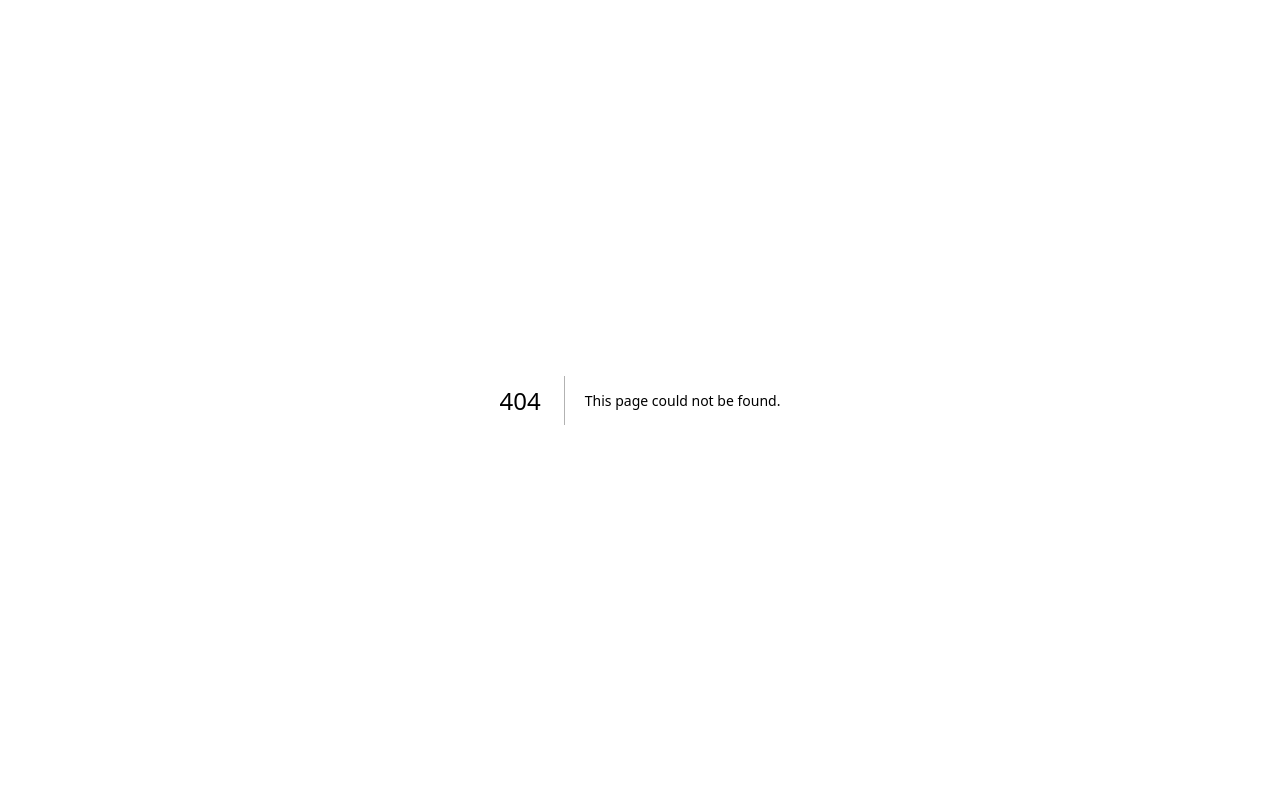
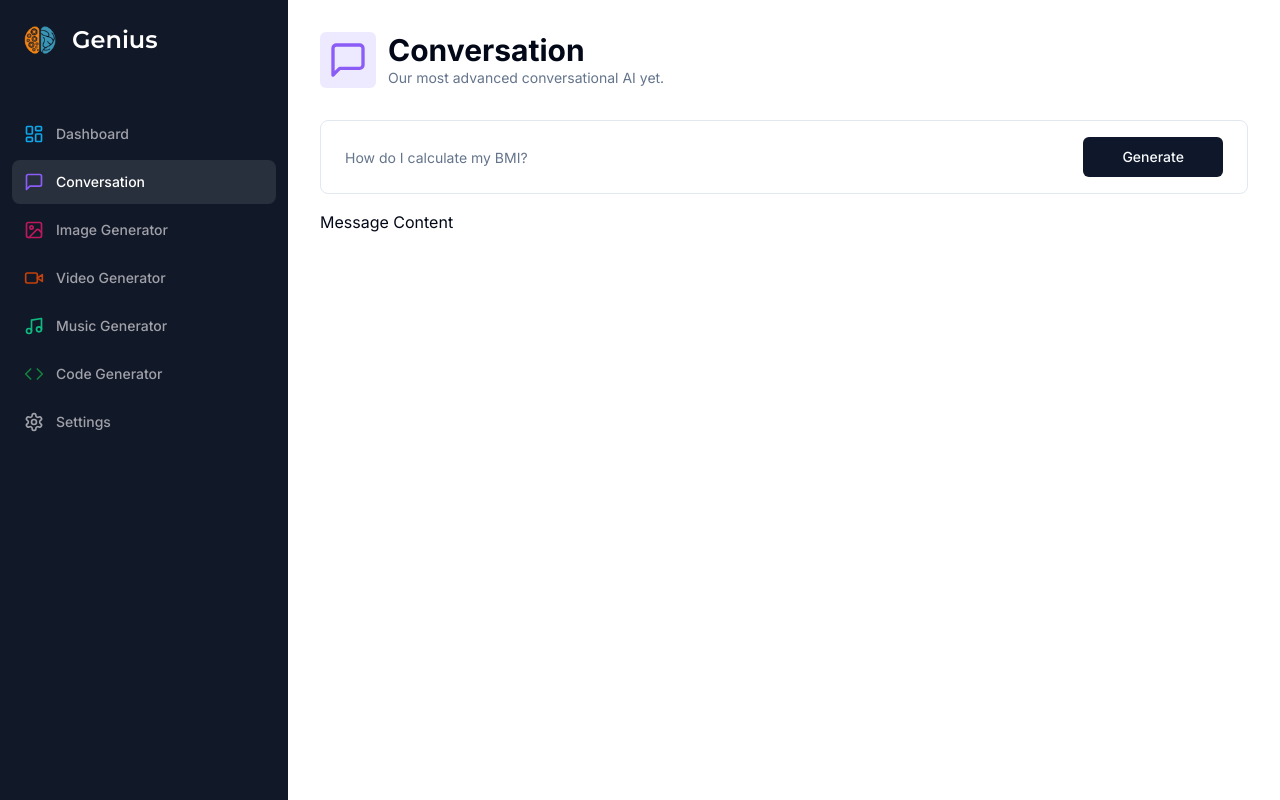
Before and after one commit to magnokf/genius-app, a Next.js app: page /conversation in a window 1280 px wide. Before the commit this address had no page. Built offline with nearby package versions, Linux system fonts and the light colour scheme.

Commit message:
feat: implements conversation UI

```diff
--- /dev/null
+++ b/app/(dashboard)/(routes)/conversation/constants.ts
@@ -0,0 +1,5 @@
+import * as z from 'zod';
+
+export const formSchema = z.object({
+    prompt: z.string().nonempty({ message: 'Prompt is required' }),
+});
--- /dev/null
+++ b/app/(dashboard)/(routes)/conversation/page.tsx
@@ -0,0 +1,82 @@
+"use client"
+import * as z from "zod";
+
+import {Heading} from "@/components/heading";
+import {MessageSquare} from "lucide-react";
+import {useForm} from "react-hook-form";
+
+import {formSchema} from "./constants";
+import {zodResolver} from "@hookform/resolvers/zod";
+import {Form, FormControl, FormField, FormItem} from "@/components/ui/form";
+import {Input} from "@/components/ui/input";
+import {Button} from "@/components/ui/button";
+
+
+const ConversationPage = () => {
+    const form = useForm<z.infer<typeof formSchema>>({
+        resolver: zodResolver(formSchema),
+        defaultValues: {
+            prompt: "",
+        }
+    })
+
+    const isLoading = form.formState.isSubmitting;
+
+    const onSubmit = async (values: z.infer<typeof formSchema>) => {
+        // await new Promise((resolve) => setTimeout(resolve, 1000));
+        console.log(values);
+    }
+
+    return (
+        <div>
+            <Heading
+                title="Conversation"
+                description="Our most advanced conversational AI yet."
+                icon={MessageSquare}
+                iconColor="text-violet-500"
+                bgColor="bg-violet-100"
+            />
+            <div className="px-4 lg:px-8">
+                <div>
+                    <Form {...form}>
+                        <form
+                            onSubmit={form.handleSubmit(onSubmit)}
+                            className="rounded-lg border w-full p-4 px-3 md:px-6 focus-within:shadow-sm grid grid-cols-12 gap-2"
+                        >
+                            <FormField
+                                name="prompt"
+                                render={({field}) => (
+                                    <FormItem className="col-span-12 lg:col-span-10">
+                                        <FormControl className="m-0 p-0">
+                                            <Input
+                                                className="border-0 focus-visible:ring-0 focus-visible:ring-transparent focus:outline-none"
+                                                disabled={isLoading}
+                                                placeholder="How do I calculate my BMI?"
+                                                {...field}
+                                            />
+                                        </FormControl>
+                                    </FormItem>
+
+                                )}
+
+                            />
+                            <Button
+                                type="submit"
+                                className="col-span-12 lg:col-span-2 w-full"
+                                disabled={isLoading}
+                            >
+                               Generate
+                            </Button>
+                        </form>
+                    </Form>
+                </div>
+                <div className="space-y-4 mt-4">
+                    Message Content
+                </div>
+
+            </div>
+        </div>
+    );
+};
+
+export default ConversationPage;
--- /dev/null
+++ b/components/heading.tsx
@@ -0,0 +1,34 @@
+import {LucideIcon} from "lucide-react";
+import {cn} from "@/lib/utils";
+
+interface HeadingProps {
+    title: string;
+    description: string;
+    icon: LucideIcon;
+    iconColor?: string;
+    bgColor?: string;
+
+}
+
+export const Heading = (
+    {
+        title,
+        description,
+        icon: Icon,
+        iconColor,
+        bgColor
+    }: HeadingProps) => {
+    return (
+        <div className="px-4 lg:px-8 flex items-center gap-x-3 mb-8">
+            <div className={cn("p-2 w-fit rounded-md", bgColor)}>
+                <Icon className={cn("w-10 h-10", iconColor)}/>
+            </div>
+            <div>
+                <h2 className="text-3xl font-bold">{title}</h2>
+                <p className="text-sm text-muted-foreground">{description}</p>
+            </div>
+        </div>
+    );
+};
+
+export default Heading;
--- /dev/null
+++ b/components/ui/form.tsx
@@ -0,0 +1,176 @@
+import * as React from "react"
+import * as LabelPrimitive from "@radix-ui/react-label"
+import { Slot } from "@radix-ui/react-slot"
+import {
+  Controller,
+  ControllerProps,
+  FieldPath,
+  FieldValues,
+  FormProvider,
+  useFormContext,
+} from "react-hook-form"
+
+import { cn } from "@/lib/utils"
+import { Label } from "@/components/ui/label"
+
+const Form = FormProvider
+
+type FormFieldContextValue<
+  TFieldValues extends FieldValues = FieldValues,
+  TName extends FieldPath<TFieldValues> = FieldPath<TFieldValues>
+> = {
+  name: TName
+}
+
+const FormFieldContext = React.createContext<FormFieldContextValue>(
+  {} as FormFieldContextValue
+)
+
+const FormField = <
+  TFieldValues extends FieldValues = FieldValues,
+  TName extends FieldPath<TFieldValues> = FieldPath<TFieldValues>
+>({
+  ...props
+}: ControllerProps<TFieldValues, TName>) => {
+  return (
+    <FormFieldContext.Provider value={{ name: props.name }}>
+      <Controller {...props} />
+    </FormFieldContext.Provider>
+  )
+}
+
+const useFormField = () => {
+  const fieldContext = React.useContext(FormFieldContext)
+  const itemContext = React.useContext(FormItemContext)
+  const { getFieldState, formState } = useFormContext()
+
+  const fieldState = getFieldState(fieldContext.name, formState)
+
+  if (!fieldContext) {
+    throw new Error("useFormField should be used within <FormField>")
+  }
+
+  const { id } = itemContext
+
+  return {
+    id,
+    name: fieldContext.name,
+    formItemId: `${id}-form-item`,
+    formDescriptionId: `${id}-form-item-description`,
+    formMessageId: `${id}-form-item-message`,
+    ...fieldState,
+  }
+}
+
+type FormItemContextValue = {
+  id: string
+}
+
+const FormItemContext = React.createContext<FormItemContextValue>(
+  {} as FormItemContextValue
+)
+
+const FormItem = React.forwardRef<
+  HTMLDivElement,
+  React.HTMLAttributes<HTMLDivElement>
+>(({ className, ...props }, ref) => {
+  const id = React.useId()
+
+  return (
+    <FormItemContext.Provider value={{ id }}>
+      <div ref={ref} className={cn("space-y-2", className)} {...props} />
+    </FormItemContext.Provider>
+  )
+})
+FormItem.displayName = "FormItem"
+
+const FormLabel = React.forwardRef<
+  React.ElementRef<typeof LabelPrimitive.Root>,
+  React.ComponentPropsWithoutRef<typeof LabelPrimitive.Root>
+>(({ className, ...props }, ref) => {
+  const { error, formItemId } = useFormField()
+
+  return (
+    <Label
+      ref={ref}
+      className={cn(error && "text-destructive", className)}
+      htmlFor={formItemId}
+      {...props}
+    />
+  )
+})
+FormLabel.displayName = "FormLabel"
+
+const FormControl = React.forwardRef<
+  React.ElementRef<typeof Slot>,
+  React.ComponentPropsWithoutRef<typeof Slot>
+>(({ ...props }, ref) => {
+  const { error, formItemId, formDescriptionId, formMessageId } = useFormField()
+
+  return (
+    <Slot
+      ref={ref}
+      id={formItemId}
+      aria-describedby={
+        !error
+          ? `${formDescriptionId}`
+          : `${formDescriptionId} ${formMessageId}`
+      }
+      aria-invalid={!!error}
+      {...props}
+    />
+  )
+})
+FormControl.displayName = "FormControl"
+
+const FormDescription = React.forwardRef<
+  HTMLParagraphElement,
+  React.HTMLAttributes<HTMLParagraphElement>
+>(({ className, ...props }, ref) => {
+  const { formDescriptionId } = useFormField()
+
+  return (
+    <p
+      ref={ref}
+      id={formDescriptionId}
+      className={cn("text-sm text-muted-foreground", className)}
+      {...props}
+    />
+  )
+})
+FormDescription.displayName = "FormDescription"
+
+const FormMessage = React.forwardRef<
+  HTMLParagraphElement,
+  React.HTMLAttributes<HTMLParagraphElement>
+>(({ className, children, ...props }, ref) => {
+  const { error, formMessageId } = useFormField()
+  const body = error ? String(error?.message) : children
+
+  if (!body) {
+    return null
+  }
+
+  return (
+    <p
+      ref={ref}
+      id={formMessageId}
+      className={cn("text-sm font-medium text-destructive", className)}
+      {...props}
+    >
+      {body}
+    </p>
+  )
+})
+FormMessage.displayName = "FormMessage"
+
+export {
+  useFormField,
+  Form,
+  FormItem,
+  FormLabel,
+  FormControl,
+  FormDescription,
+  FormMessage,
+  FormField,
+}
--- /dev/null
+++ b/components/ui/input.tsx
@@ -0,0 +1,25 @@
+import * as React from "react"
+
+import { cn } from "@/lib/utils"
+
+export interface InputProps
+  extends React.InputHTMLAttributes<HTMLInputElement> {}
+
+const Input = React.forwardRef<HTMLInputElement, InputProps>(
+  ({ className, type, ...props }, ref) => {
+    return (
+      <input
+        type={type}
+        className={cn(
+          "flex h-10 w-full rounded-md border border-input bg-background px-3 py-2 text-sm ring-offset-background file:border-0 file:bg-transparent file:text-sm file:font-medium placeholder:text-muted-foreground focus-visible:outline-none focus-visible:ring-2 focus-visible:ring-ring focus-visible:ring-offset-2 disabled:cursor-not-allowed disabled:opacity-50",
+          className
+        )}
+        ref={ref}
+        {...props}
+      />
+    )
+  }
+)
+Input.displayName = "Input"
+
+export { Input }
--- /dev/null
+++ b/components/ui/label.tsx
@@ -0,0 +1,26 @@
+"use client"
+
+import * as React from "react"
+import * as LabelPrimitive from "@radix-ui/react-label"
+import { cva, type VariantProps } from "class-variance-authority"
+
+import { cn } from "@/lib/utils"
+
+const labelVariants = cva(
+  "text-sm font-medium leading-none peer-disabled:cursor-not-allowed peer-disabled:opacity-70"
+)
+
+const Label = React.forwardRef<
+  React.ElementRef<typeof LabelPrimitive.Root>,
+  React.ComponentPropsWithoutRef<typeof LabelPrimitive.Root> &
+    VariantProps<typeof labelVariants>
+>(({ className, ...props }, ref) => (
+  <LabelPrimitive.Root
+    ref={ref}
+    className={cn(labelVariants(), className)}
+    {...props}
+  />
+))
+Label.displayName = LabelPrimitive.Root.displayName
+
+export { Label }
--- a/package.json
+++ b/package.json
@@ -10,7 +10,9 @@
   },
   "dependencies": {
     "@clerk/nextjs": "^4.23.1",
+    "@hookform/resolvers": "^3.1.1",
     "@radix-ui/react-dialog": "^1.0.4",
+    "@radix-ui/react-label": "^2.0.2",
     "@radix-ui/react-slot": "^1.0.2",
     "@types/node": "20.4.5",
     "@types/react": "18.2.17",
@@ -25,9 +27,11 @@
     "postcss": "8.4.27",
     "react": "18.2.0",
     "react-dom": "18.2.0",
+    "react-hook-form": "^7.45.2",
     "tailwind-merge": "^1.14.0",
     "tailwindcss": "3.3.3",
     "tailwindcss-animate": "^1.0.6",
-    "typescript": "5.1.6"
+    "typescript": "5.1.6",
+    "zod": "^3.21.4"
   }
 }
```
Also changed, not shown: 1 other file (tests, documents, lock files or other folders).
